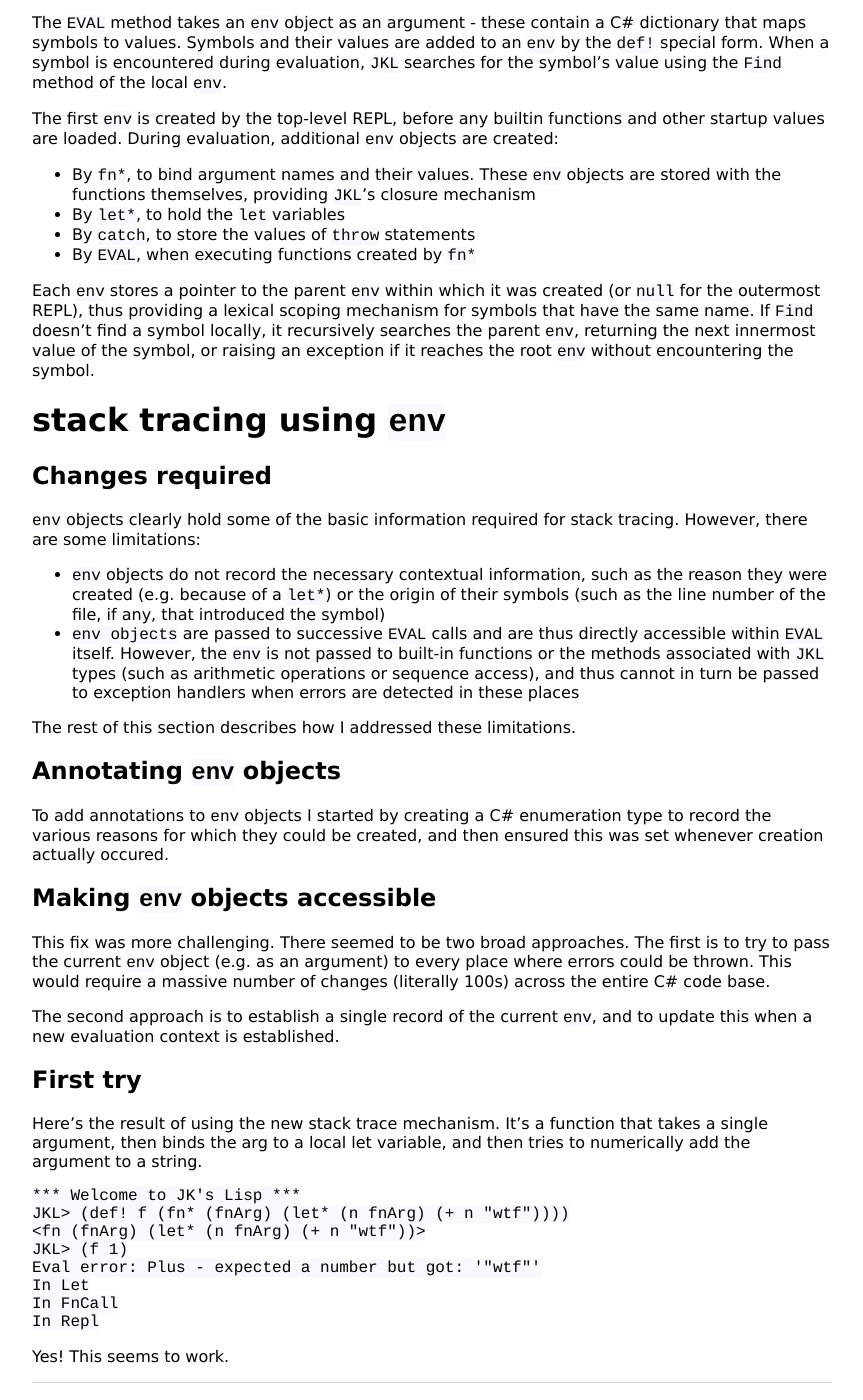
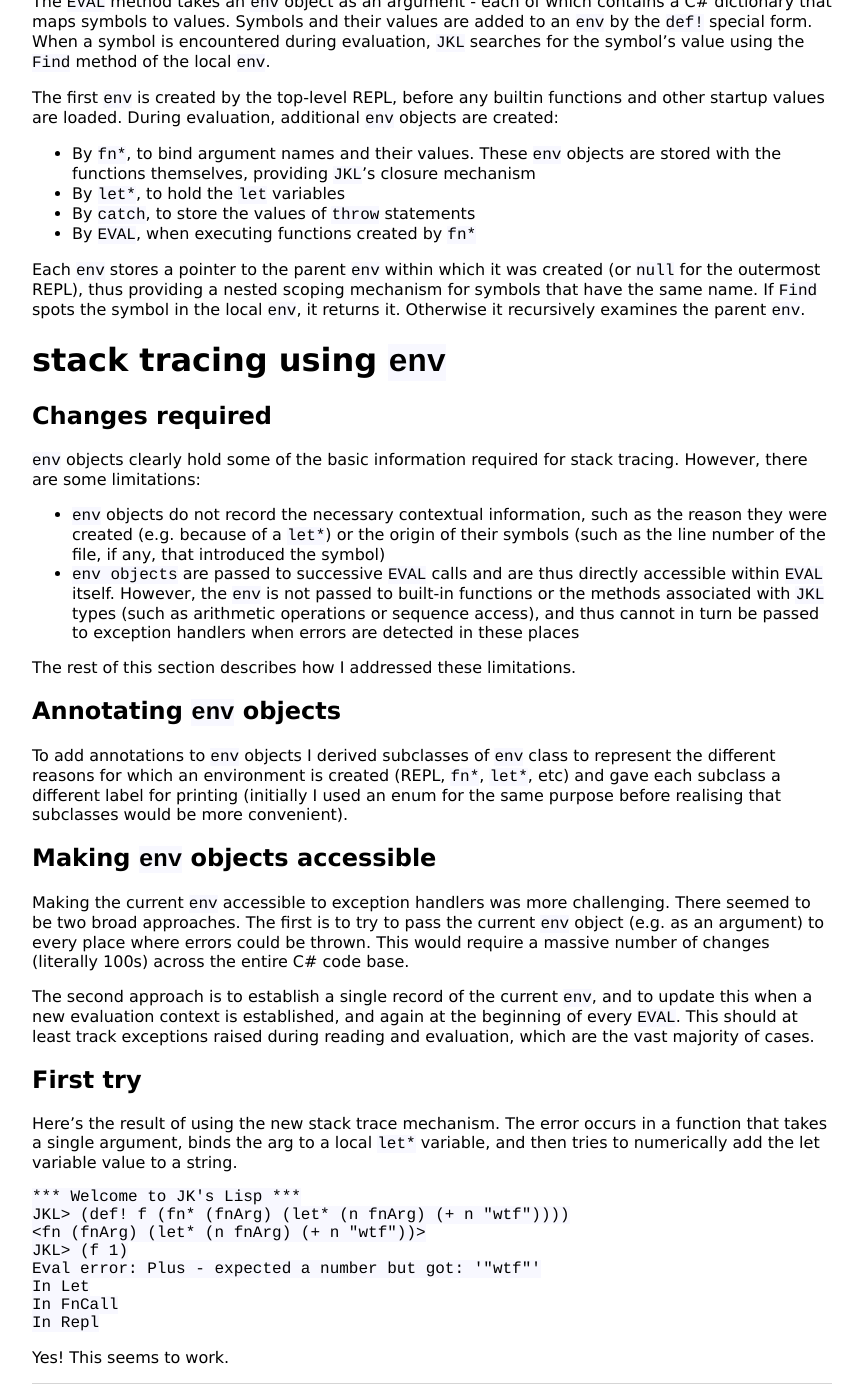
Before and after one commit to KineticLensman/KineticLensman.github.io, a Jekyll site: the page built from _posts/2020-05-02-environments.md, in a window 1280 px wide and 1400 px high, scrolled down 707 px. Shown: the whole window, without its empty margins (208-1071 px from the left). Built offline with Jekyll 4.4.1, drawn with Linux system fonts in a browser that asks for light colours; some of the changed text lies outside the part shown.

Commit message:
rewording, new subclass approach

````diff
--- a/_posts/2020-05-02-environments.md
+++ b/_posts/2020-05-02-environments.md
@@ -8,17 +8,17 @@ date: 2020-05-03
 
 *TBD - write intro para*
 
-Stack tracing is one of the recommended *Next Steps* in the [MAL guide](https://github.com/kanaka/mal/blob/master/process/guide.md), more precisely, *Errors with line numbers and/or stack traces*. I added it to support my implementation of `loop` (see the separate [deep dive](https://www.non-kinetic-effects.co.uk/blog/2020/04/18/looping-deep-dive)) after realising that the tracing and looping mechanisms shared some common requirements and mechanisms.
+Stack tracing is one of the recommended *Next Steps* in the [MAL guide](https://github.com/kanaka/mal/blob/master/process/guide.md): *Errors with line numbers and/or stack traces*. I decided that I needed stack tracing to support my implementation of `loop` (see the separate [deep dive](https://www.non-kinetic-effects.co.uk/blog/2020/04/18/looping-deep-dive)) after realising that the tracing and looping mechanisms haved some common requirements and mechanisms.
 
-The intent is that when an exception is thrown, `JKL` should print something like a stack trace of the preceeding function calls, to help debugging. In `JKL`, the closest thing to a function stack is the set of nested `env` objects that hold the environmental context (symbols and their values) for evaluation. My initial thinking was that when an exception is raised, the current `env` should be passed to the exception handler, its relevant details should be written to the console, and the process repeated for the parent `envs`, stopping after the outermost REPL environment (whose parent `env` is `null`).
+The intent is that when an exception is thrown, `JKL` should print something like a stack trace of the preceeding function calls, to help debugging. In `JKL`, the closest thing to a function stack is the set of nested `env` objects that hold the environmental context (symbols and their values) for evaluation. My initial thinking was that when an exception is raised, the current `env` should be passed to the exception handler so that the context for the exception can be written to the error log (currently the console).
 
-This post describes the changes required to `JKL` 1.0 to enable stack tracing, starting with a quick recap of the environment objects which are key to the implementation.
+This post describes the changes required to `JKL` 1.0 to enable stack tracing, starting with a quick recap of the environment objects that support my planned approach.
 
 # Background
 
 ## Environments in `JKL` 1.0
 
-The `EVAL` method takes an `env` object as an argument - these contain a C# dictionary that maps symbols to values. Symbols and their values are added to an `env` by the `def!` special form. When a symbol is encountered during evaluation, `JKL` searches for the symbol's value using the `Find` method of the local `env`.
+The `EVAL` method takes an `env` object as an argument - each of which contains a C# dictionary that maps symbols to values. Symbols and their values are added to an `env` by the `def!` special form. When a symbol is encountered during evaluation, `JKL` searches for the symbol's value using the `Find` method of the local `env`.
 
 The first `env` is created by the top-level REPL, before any builtin functions and other startup values are loaded. During evaluation, additional `env` objects are created:
 * By `fn*`, to bind argument names and their values. These `env` objects are stored with the functions themselves, providing `JKL`'s closure mechanism
@@ -26,7 +26,7 @@ The first `env` is created by the top-level REPL, before any builtin functions a
 * By `catch`, to store the values of `throw` statements
 * By `EVAL`, when executing functions created by `fn*`
 
-Each `env` stores a pointer to the parent `env` within which it was created (or `null` for the outermost REPL), thus providing a lexical scoping mechanism for symbols that have the same name. If `Find` doesn't find a symbol locally, it recursively searches the parent `env`, returning the next innermost value of the symbol, or raising an exception if it reaches the root `env` without encountering the symbol.
+Each `env` stores a pointer to the parent `env` within which it was created (or `null` for the outermost REPL), thus providing a nested scoping mechanism for symbols that have the same name. If `Find` spots the symbol in the local `env`, it returns it. Otherwise it recursively examines the parent `env`.
 
 # stack tracing using `env`
 
@@ -40,17 +40,17 @@ The rest of this section describes how I addressed these limitations.
 
 ## Annotating `env` objects
 
-To add annotations to `env` objects I started by creating a C# enumeration type to record the various reasons for which they could be created, and then ensured this was set whenever creation actually occured.
+To add annotations to `env` objects I derived subclasses of `env` class to represent the different reasons for which an environment is created (REPL, `fn*`, `let*`, etc) and gave each subclass a different label for printing (initially I used an enum for the same purpose before realising that subclasses would be more convenient).
 
 ## Making `env` objects accessible
 
-This fix was more challenging. There seemed to be two broad approaches. The first is to try to pass the current `env` object (e.g. as an argument) to every place where errors could be thrown. This would require a massive number of changes (literally 100s) across the entire C# code base.
+Making the current `env` accessible to exception handlers was more challenging. There seemed to be two broad approaches. The first is to try to pass the current `env` object (e.g. as an argument) to every place where errors could be thrown. This would require a massive number of changes (literally 100s) across the entire C# code base.
 
-The second approach is to establish a single record of the current `env`, and to update this when a new evaluation context is established.
+The second approach is to establish a single record of the current `env`, and to update this when a new evaluation context is established, and again at the beginning of every `EVAL`. This should at least track exceptions raised during reading and evaluation, which are the vast majority of cases.
 
 ## First try
 
-Here's the result of using the new stack trace mechanism. It's a function that takes a single argument, then binds the arg to a local let variable, and then tries to numerically add the argument to a string.
+Here's the result of using the new stack trace mechanism. The error occurs in a function that takes a single argument, binds the arg to a local `let*` variable, and then tries to numerically add the let variable value to a string.
 
 ```
 *** Welcome to JK's Lisp ***
````
